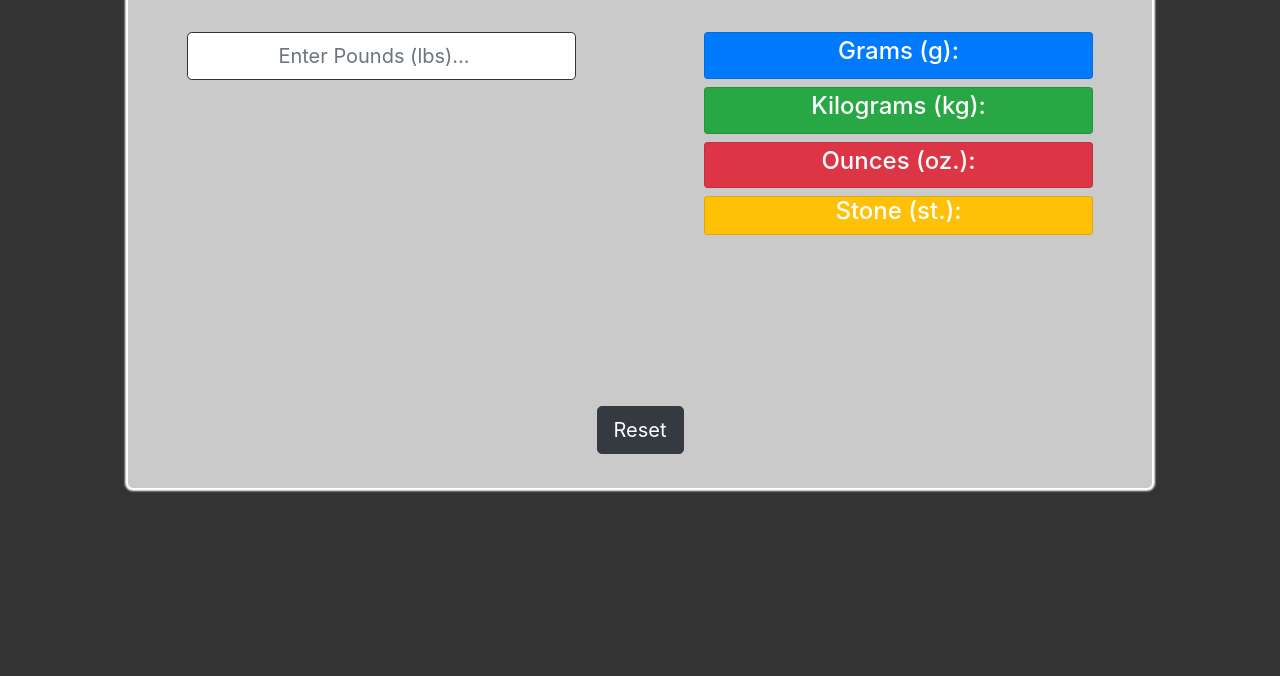
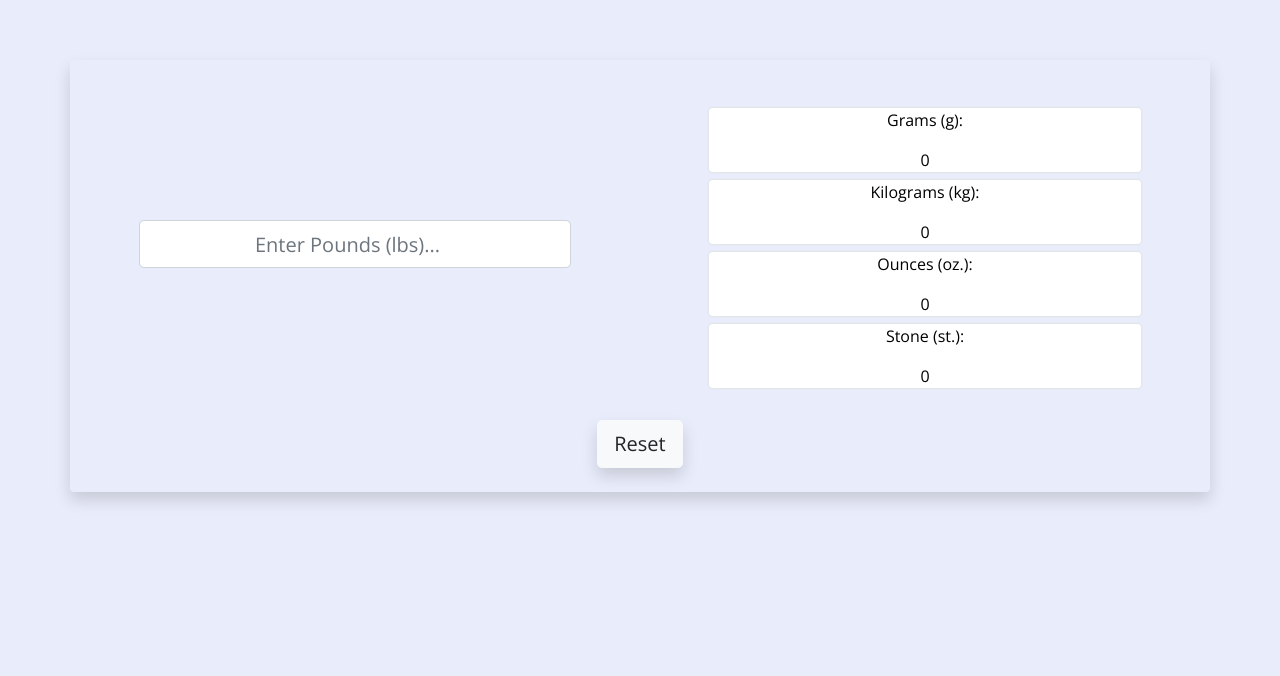
Before and after one commit to terencecistudent/weight-converter-app, a plain HTML site: page index.html in a window 1280 px wide. Shown: the part 124-800 px from the top of the page. Drawn offline with nearby package versions, Linux system fonts and the light colour scheme.

Commit message:
Styling changed

```diff
--- a/assets/css/style.css
+++ b/assets/css/style.css
@@ -1,20 +1,42 @@
+* {
+  padding: 0;
+  margin: 0;
+  box-sizing: border-box;
+}
+
 body {
-  margin-top: 50px;
-  background-color: #333;
-  color: #fff;
+  font-family: "Open Sans", sans-serif;
+  /* background-color: rgb(255, 255, 255); */
+  background-color: #e9ecfb;
+  color: #000;
+  height: 100vh;
+}
+
+.converter-container {
+  height: 100%;
+  display: flex;
+  justify-content: center;
+  align-items: center;
+}
+
+.container {
+  /* background-color: rgb(255, 255, 255); */
+  background-color: #e9ecfb;
+}
+
+.row-weights {
+  display: flex;
+  justify-content: center;
+  align-items: center;
+}
+
+.weights-col {
   text-align: -webkit-center;
 }
 
-.container {
-  box-shadow: 0 0 2px 3px;
-  padding: 10px;
-  background-color: rgb(202, 202, 202);
-  border-radius: 5px;
-  max-width: 80%;
-}
-
 .pounds-input {
-  border: 1px solid #333;
+  /* box-shadow: 0 0 2px 2px #e3e3e3; */
+  box-shadow: 0 0 4px 1px #e9ecfb;
 }
 
 input {
@@ -29,8 +51,14 @@ input {
 
 .card {
   max-width: 80%;
+  height: 4rem;
+  border: none;
+  box-shadow: 0 0 2px 1px #e3e3e3;
+  display: flex;
+  justify-content: center;
+  align-items: center;
 }
 
 .weight-font-size {
-  font-size: x-large;
+  font-size: 1rem;
 }
--- a/assets/js/script.js
+++ b/assets/js/script.js
@@ -8,7 +8,7 @@ const output_div = document.getElementById("output");
 const resetBtn = document.getElementById("reset-btn");
 
 input.addEventListener("input", (e) => {
-  output_div.style.visibility = "visible";
+  // output_div.classList.add("visibility-visible");
 
   let lbs = e.target.value;
   grams.innerHTML = lbs * 453.592;
--- a/index.html
+++ b/index.html
@@ -9,53 +9,48 @@
     <link rel="stylesheet" href="https://cdnjs.cloudflare.com/ajax/libs/twitter-bootstrap/4.5.0/css/bootstrap.min.css">
     <link rel="stylesheet" href="https://cdnjs.cloudflare.com/ajax/libs/font-awesome/5.13.1/css/all.min.css">
     <link rel="stylesheet" href="assets/css/style.css">
+
+    <link rel="preconnect" href="https://fonts.googleapis.com">
+    <link rel="preconnect" href="https://fonts.gstatic.com" crossorigin>
+    <link href="https://fonts.googleapis.com/css2?family=Open+Sans&display=swap" rel="stylesheet">
     <title>Weight Converter</title>
 </head>
 
 <body>
-    <div class="container">
-        <h1 class="text-center mb-3 text-white">Weight Converter</h1>
-        <div class="row text-center mt-5">
+    <div class="converter-container">
+        <div class="container rounded shadow">
+            <div class="row text-center mt-5 row-weights">
                 <div class="col-sm-12 col-md-6">
-                <form class="justify-content-center">
+                    <form>
                         <div class="form-group" style="text-align: -webkit-center;">
                             <input type="number" id="lbsInput" placeholder="Enter Pounds (lbs)..."
                                 class="pounds-input form-control form-control-lg">
                         </div>
                     </form>
                 </div>
-            <div class="col-sm-12 col-md-6">
-                <div id="output">
-                    <div class="card bg-primary mb-2">
-                        <div class="card-block py-1">
-                            <h4>Grams (g):</h4>
-                            <div id="gramsOutput" class="weight-font-size"></div>
+                <div class="col-sm-12 col-md-6 weights-col">
+                    <div class="card mb-2">
+                        <p>Grams (g):</p>
+                        <div id="gramsOutput" class="weight-font-size">0</div>
                     </div>
+                    <div class="card mb-2">
+                        <p>Kilograms (kg):</p>
+                        <div id="kgOutput" class="weight-font-size">0</div>
                     </div>
-                    <div class="card bg-success mb-2">
-                        <div class="card-block py-1">
-                            <h4>Kilograms (kg):</h4>
-                            <div id="kgOutput" class="weight-font-size"></div>
+                    <div class="card mb-2">
+                        <p>Ounces (oz.):</p>
+                        <div id="ozOutput" class="weight-font-size">0</div>
                     </div>
-                    </div>
-                    <div class="card bg-danger mb-2">
-                        <div class="card-block py-1">
-                            <h4>Ounces (oz.):</h4>
-                            <div id="ozOutput" class="weight-font-size"></div>
-                        </div>
-                    </div>
-                    <div class="card bg-warning mb-2">
-                        <div class="card-block">
-                            <h4>Stone (st.):</h4>
-                            <div id="stoneOutput" class="weight-font-size"></div>
-                        </div>
-                    </div>
+                    <div class="card mb-2">
+                        <p>Stone (st.):</p>
+                        <div id="stoneOutput" class="weight-font-size">0</div>
                     </div>
                 </div>
             </div>
             <div class="row my-4">
                 <div class="col text-center">
-                <button type="reset" id="reset-btn" class="btn btn-dark btn-lg">Reset</button>
+                    <button type="reset" id="reset-btn" class="btn btn-light shadow btn-lg">Reset</button>
+                </div>
             </div>
         </div>
     </div>
```
Lines whose indentation alone changed are shown as unchanged.
